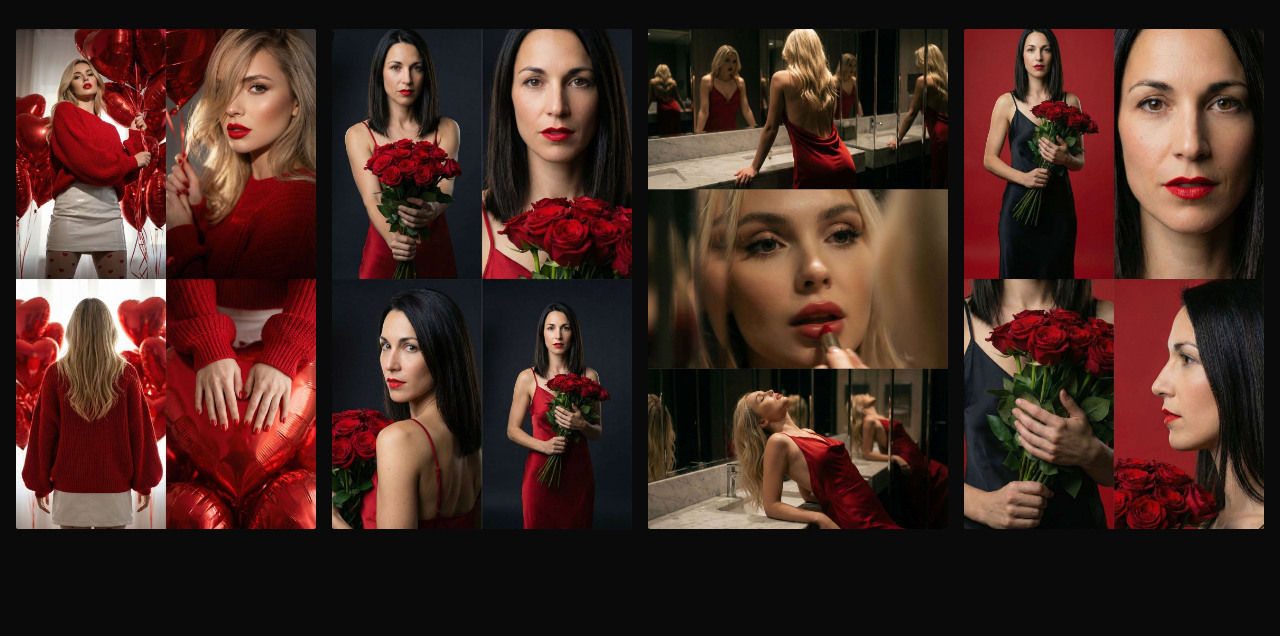
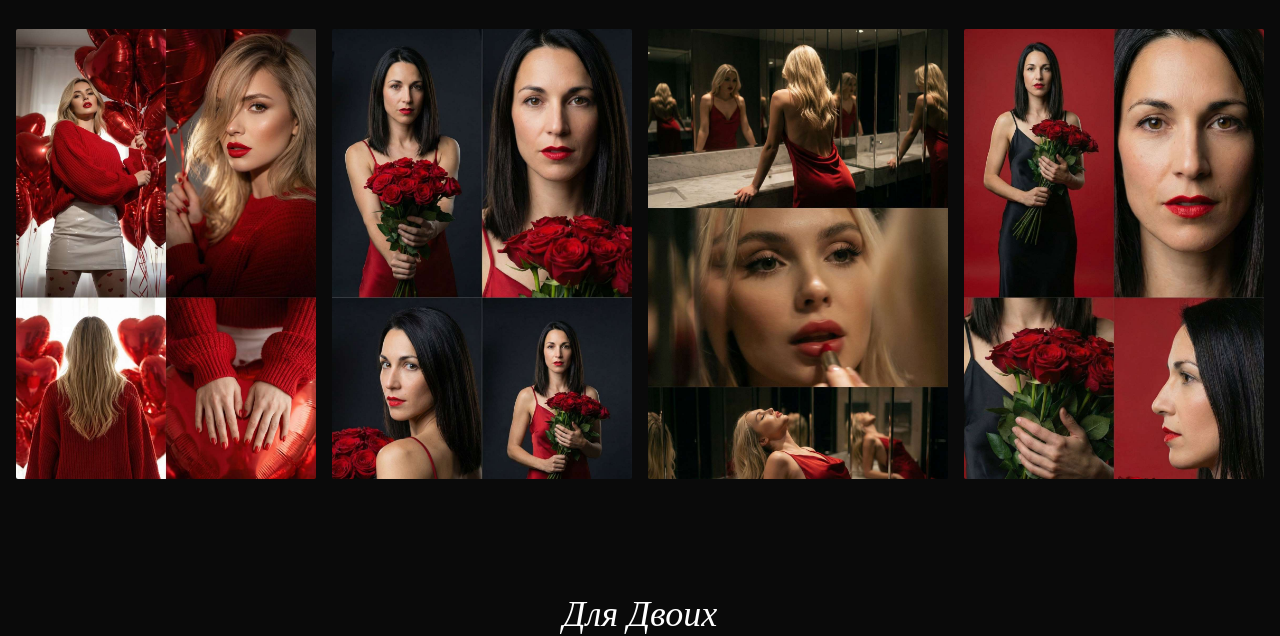
Before and after one commit to raislena77-sketch/love-story, a plain HTML site: page index.html in a window 1280 px wide. Shown: the part 618-1254 px from the top of the page. Drawn offline with nearby package versions, Linux system fonts and the light colour scheme; a web font is replaced by a local one.

Commit message:
Add files via upload

```diff
--- a/index.html
+++ b/index.html
@@ -12,19 +12,16 @@
         .gold-text { color: #d4af37; }
 
            /* Стиль для фото - ЖЕСТКИЙ ВАРИАНТ */
-       .portrait-img {
-            width: 100%;
-            height: 500px;  /* Явно задаем высоту большого портрета */
-            object-fit: cover; /* Обрезает лишнее, но заполняет всё пространство фото */
-            border-radius: 2px;
-            display: block;
-        }
-
-        .img-wrapper:hover .portrait-img {
-            transform: scale(1.03);
-            filter: brightness(1.1);
-            cursor: pointer;
-        }
+         /* Финальный стиль для правильных портретов */
+    .portrait-img {
+        width: 100%;
+        height: 100%; /* Заполняем контейнер */
+        aspect-ratio: 2/3; /* Идеальная портретная пропорция (как в камере) */
+        object-fit: cover; /* Заполняет рамку без искажений (не растягивает) */
+        object-position: top center; /* ГЛАВНОЕ: Держит фокус на головах! */
+        border-radius: 2px;
+        display: block;
+    }
     </style>
 </head>
 <body class="antialiased">
```
